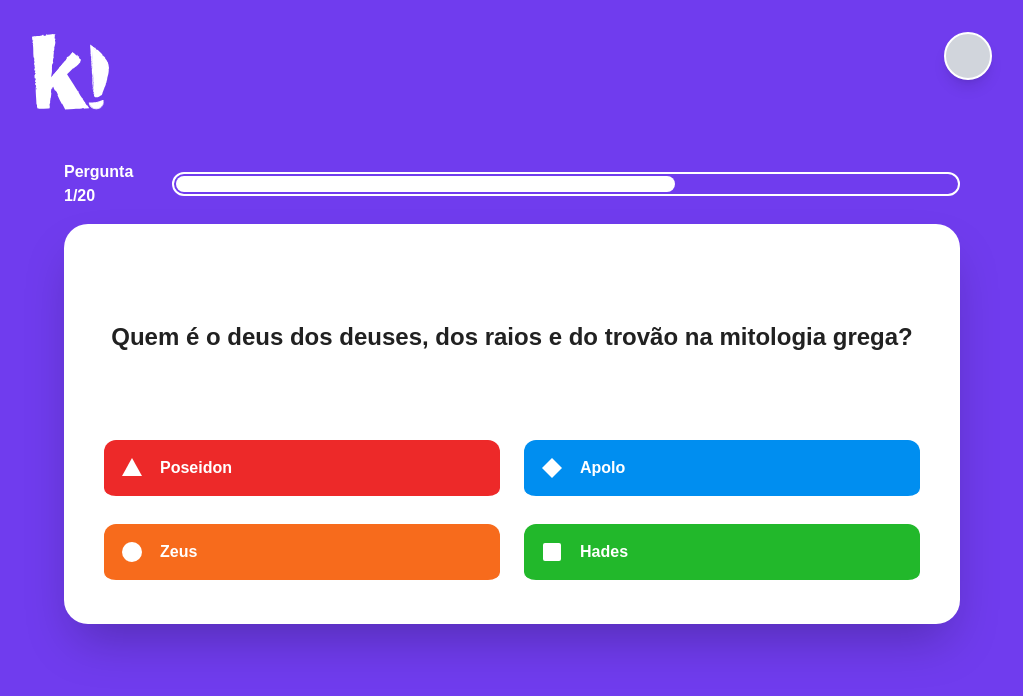
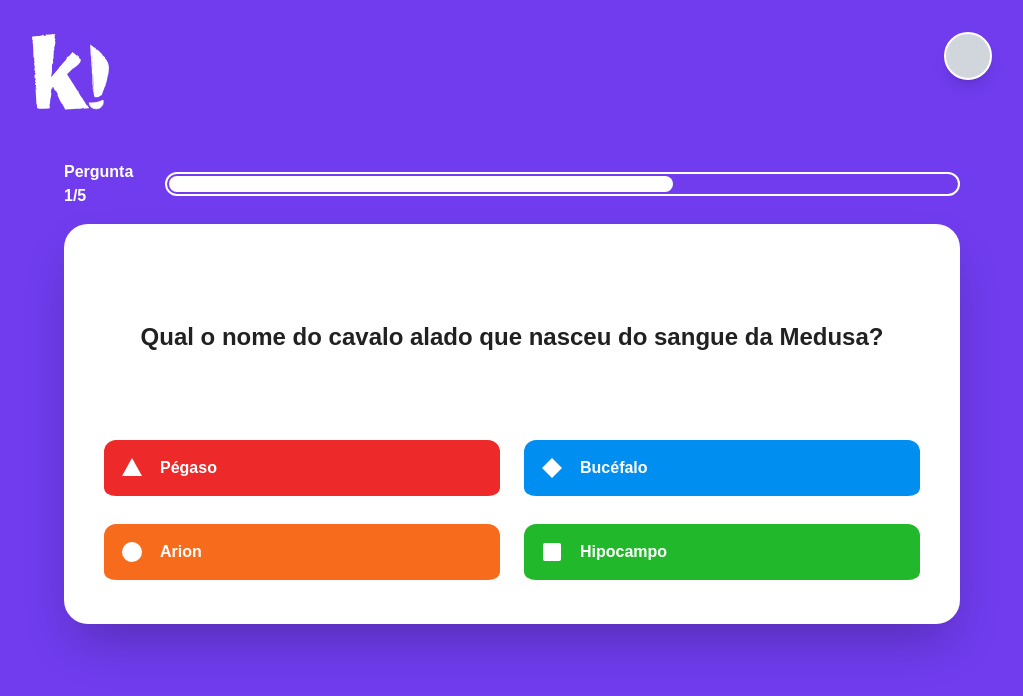
Before and after one commit to Miguel-Edson/Karoonte-frontend, a Next.js app: page /question in a window 1280 px wide. Shown: the top 696 px of the page, without its empty margins (128-1151 px from the left). Built offline with nearby package versions, Linux system fonts and the light colour scheme.

Commit message:
Enhance game functionality by implementing dynamic question selection and intelligent timer management; update results screen to display final score and player information.

```diff
--- a/app/(game)/question/page.tsx
+++ b/app/(game)/question/page.tsx
@@ -1,69 +1,93 @@
 "use client";
 import { useState, useEffect } from "react";
-import Link from "next/link";
+import { useRouter } from "next/navigation"; // 1. NOVO: Importamos o roteador automático do Next
 import { ProgressBar } from "@/components/ui/ProgressBar";
 import { OptionButton } from "@/components/ui/Button";
-// 1. Importamos as perguntas que acabamos de criar
-import { greekMythologyQuestions } from "@/lib/questions";
+import { greekMythologyQuestions, Question } from "@/lib/questions";
 
 export default function QuestionScreen() {
-  // Controle de qual pergunta está aparecendo agora (0 é a primeira)
+  const router = useRouter(); // Inicializa o roteador
+  const [gameQuestions, setGameQuestions] = useState<Question[]>([]);
   const [currentQuestionIndex, setCurrentQuestionIndex] = useState(0);
-
   const [showGabarito, setShowGabarito] = useState(false);
   const [progress, setProgress] = useState(100);
-  const [isCorrect, setIsCorrect] = useState(false); // Para mostrar a cor/texto certo
+  const [isCorrect, setIsCorrect] = useState(false);
+  const [score, setScore] = useState(0);
+  const [isTimeOut, setIsTimeOut] = useState(false); // 2. NOVO: Para saber se o tempo esgotou ou se o jogador clicou
 
-  // Pegamos a pergunta atual com base no índice
-  const currentQuestion = greekMythologyQuestions[currentQuestionIndex];
+  useEffect(() => {
+    const perguntasSorteadas = [...greekMythologyQuestions]
+      .sort(() => Math.random() - 0.5)
+      .slice(0, 5);
+    setGameQuestions(perguntasSorteadas);
+  }, []);
 
-  // Lógica do cronômetro
+  // 3. NOVO: Cronômetro Inteligente (15s para Pergunta, 5s para Gabarito)
   useEffect(() => {
-    if (showGabarito) return;
+    if (gameQuestions.length === 0) return;
 
-    const tempoTotalEmSegundos = 15;
+    // Se estiver no gabarito, o tempo é 5s. Se estiver na pergunta, é 15s.
+    const tempoAtualEmSegundos = showGabarito ? 5 : 15;
     const intervaloEmMs = 100;
-    const passo = 100 / ((tempoTotalEmSegundos * 1000) / intervaloEmMs);
+    const passo = 100 / ((tempoAtualEmSegundos * 1000) / intervaloEmMs);
 
     const timer = setInterval(() => {
-      setProgress((valorAnterior) => {
-        if (valorAnterior - passo <= 0) {
-          clearInterval(timer);
-          setIsCorrect(false); // Se o tempo acabou, errou!
-          setShowGabarito(true);
-          return 0;
-        }
-        return valorAnterior - passo;
+      setProgress((prev) => {
+        if (prev - passo <= 0) return 0;
+        return prev - passo;
       });
     }, intervaloEmMs);
 
     return () => clearInterval(timer);
-  }, [showGabarito, currentQuestionIndex]);
+  }, [showGabarito, currentQuestionIndex, gameQuestions.length]);
 
-  // Função para lidar com o clique na alternativa
+  // 4. NOVO: O que fazer quando a barra de progresso chega a 0%
+  useEffect(() => {
+    if (progress <= 0 && gameQuestions.length > 0) {
+      if (!showGabarito) {
+        // Caso A: Acabou o tempo de responder a pergunta (15s)
+        setIsTimeOut(true);
+        setIsCorrect(false);
+        setProgress(100); // Enche a barra novamente para o cronômetro do Gabarito
+        setShowGabarito(true);
+      } else {
+        // Caso B: Acabou o tempo de visualização do Gabarito (5s)
+        if (currentQuestionIndex < gameQuestions.length - 1) {
+          // Passa para a próxima pergunta automaticamente
+          setCurrentQuestionIndex((prev) => prev + 1);
+          setProgress(100); // Enche a barra para a nova pergunta
+          setShowGabarito(false);
+        } else {
+          // Era a última pergunta! Vai para o Ranking automaticamente
+          router.push("/results");
+        }
+      }
+    }
+  }, [progress, showGabarito, currentQuestionIndex, gameQuestions.length, router]);
+
+  useEffect(() => {
+    localStorage.setItem('karoonte_score', score.toString());
+  }, [score]);
+
   const handleOptionClick = (selectedIndex: number) => {
-    if (showGabarito) return; // Trava o clique se já respondeu
+    if (showGabarito) return;
 
+    const currentQuestion = gameQuestions[currentQuestionIndex];
     const acertou = selectedIndex === currentQuestion.correctAnswerIndex;
+
+    if (acertou) setScore((prev) => prev + 2);
+
+    setIsTimeOut(false); // Clicou antes do tempo acabar
     setIsCorrect(acertou);
+    setProgress(100); // 5. NOVO: Enche a barra para os 5 segundos do Gabarito
     setShowGabarito(true);
   };
 
-  // Função para avançar para a próxima pergunta
-  const handleNextQuestion = () => {
-    if (currentQuestionIndex < greekMythologyQuestions.length - 1) {
-      setCurrentQuestionIndex(currentQuestionIndex + 1);
-      setShowGabarito(false);
-      setProgress(100);
-    }
-  };
+  const IconTriangle = <svg viewBox="0 0 24 24" fill="currentColor"><path d="M12 2L22 20H2L12 2Z" /></svg>;
+  const IconCircle = <svg viewBox="0 0 24 24" fill="currentColor"><circle cx="12" cy="12" r="10" /></svg>;
+  const IconDiamond = <svg viewBox="0 0 24 24" fill="currentColor"><path d="M12 2L22 12L12 22L2 12L12 2Z" /></svg>;
+  const IconSquare = <svg viewBox="0 0 24 24" fill="currentColor"><rect x="3" y="3" width="18" height="18" rx="2" /></svg>;
 
-  const IconTriangle = <svg viewBox="0 0 24 24" fill="currentColor"><path d="M12 2L22 20H2L12 2Z"/></svg>;
-  const IconCircle = <svg viewBox="0 0 24 24" fill="currentColor"><circle cx="12" cy="12" r="10"/></svg>;
-  const IconDiamond = <svg viewBox="0 0 24 24" fill="currentColor"><path d="M12 2L22 12L12 22L2 12L12 2Z"/></svg>;
-  const IconSquare = <svg viewBox="0 0 24 24" fill="currentColor"><rect x="3" y="3" width="18" height="18" rx="2"/></svg>;
-
-  // Um array com as propriedades de cada botão para facilitar a renderização
   const buttonStyles = [
     { color: "bg-ilga-red", icon: IconTriangle },
     { color: "bg-ilga-blue", icon: IconDiamond },
@@ -71,37 +95,47 @@ export default function QuestionScreen() {
     { color: "bg-ilga-green", icon: IconSquare },
   ];
 
+  if (gameQuestions.length === 0) {
+    return (
+      <div className="flex-grow flex items-center justify-center">
+        <h2 className="text-ilga-white text-2xl font-bold animate-pulse">Preparando as perguntas...</h2>
+      </div>
+    );
+  }
+
+  const currentQuestion = gameQuestions[currentQuestionIndex];
+
   return (
     <div className="w-full flex flex-col items-center">
       <div className="w-full max-w-4xl mb-4 flex justify-between items-center gap-4 text-ilga-white font-bold">
-        <span>Pergunta {currentQuestionIndex + 1}/{greekMythologyQuestions.length}</span>
+        <span>Pergunta {currentQuestionIndex + 1}/{gameQuestions.length}</span>
         <ProgressBar progress={progress} />
       </div>
 
       <div className="bg-ilga-white rounded-3xl p-6 md:p-10 w-full max-w-4xl shadow-2xl relative overflow-hidden flex flex-col min-h-[400px]">
 
-        {/* Faixa do Gabarito Dinâmica (Acerto, Erro ou Fim de tempo) */}
         {showGabarito && (
-          <div className="absolute inset-0 z-10 flex items-center justify-center pointer-events-none">
-            <div className={`text-ilga-white w-[120%] py-4 -rotate-[8deg] flex justify-center shadow-xl ${progress <= 0 ? 'bg-ilga-black' : (isCorrect ? 'bg-ilga-green' : 'bg-ilga-red')}`}>
-              <span className="text-3xl md:text-5xl font-extrabold italic tracking-wider drop-shadow-md">
-                {progress <= 0 ? "TEMPO ESGOTADO!" : (isCorrect ? "CORRETO!" : "INCORRETO!")}
+          <div className="absolute inset-0 z-20 flex flex-col items-center justify-center bg-black/10 backdrop-blur-sm transition-all duration-300">
+            <div className={`text-ilga-white w-[150%] md:w-[200%] py-6 md:py-8 -rotate-[8deg] flex justify-center shadow-2xl transform scale-105 ${isTimeOut ? 'bg-ilga-black' : (isCorrect ? 'bg-ilga-green' : 'bg-ilga-red')}`}>
+              <span className="text-4xl md:text-6xl font-black italic tracking-widest drop-shadow-xl">
+                {isTimeOut ? "TEMPO ESGOTADO!" : (isCorrect ? "CORRETO!" : "INCORRETO!")}
               </span>
             </div>
+
+            <span className="mt-16 bg-ilga-white text-ilga-black px-4 py-1 rounded-full font-bold text-sm shadow animate-pulse">
+              Aguarde a próxima...
+            </span>
           </div>
         )}
 
-        {/* Texto Dinâmico da Pergunta */}
         <div className="flex-grow flex items-center justify-center mb-8 z-0">
           <h1 className="text-ilga-black text-lg md:text-2xl font-extrabold text-center leading-relaxed">
             {currentQuestion.text}
           </h1>
         </div>
 
-        {/* Alternativas Dinâmicas */}
         <div className="grid grid-cols-1 md:grid-cols-2 gap-4 md:gap-6 z-0">
           {currentQuestion.options.map((optionText, index) => {
-            // Se o gabarito estiver ativo, apenas a resposta correta não fica apagada
             const isFaded = showGabarito && index !== currentQuestion.correctAnswerIndex;
 
             return (
@@ -116,25 +150,6 @@ export default function QuestionScreen() {
             );
           })}
         </div>
-
-        {/* Links de navegação após responder */}
-        {showGabarito && (
-          <div className="mt-8 flex justify-between z-20">
-            <Link href="/results" className="text-ilga-black font-bold underline">
-              Finalizar e ver Ranking
-            </Link>
-
-            {/* Botão de Próxima Pergunta (só aparece se não for a última) */}
-            {currentQuestionIndex < greekMythologyQuestions.length - 1 && (
-              <button
-                onClick={handleNextQuestion}
-                className="bg-ilga-black text-ilga-white px-6 py-2 rounded-lg font-bold hover:scale-105 transition-transform"
-              >
-                Próxima Pergunta &rarr;
-              </button>
-            )}
-          </div>
-        )}
       </div>
     </div>
   );
--- a/app/(game)/results/page.tsx
+++ b/app/(game)/results/page.tsx
@@ -1,23 +1,47 @@
+// app/(game)/results/page.tsx
+"use client"; // Precisamos disso para poder ler o localStorage
+import { useEffect, useState } from "react";
+import Link from "next/link";
+
 export default function ResultsScreen() {
+  const [finalScore, setFinalScore] = useState(0);
+
+  // Assim que a tela carrega, ele busca a pontuação que salvamos
+  useEffect(() => {
+    const pontuacaoSalva = localStorage.getItem('karoonte_score');
+    if (pontuacaoSalva) {
+      setFinalScore(parseInt(pontuacaoSalva, 10));
+    }
+  }, []);
+
   return (
     <div className="w-full flex flex-col items-center mt-12">
-      <div className="bg-ilga-white rounded-3xl p-8 md:p-12 w-full max-w-md shadow-2xl flex flex-col items-center min-h-[350px]">
+      <div className="bg-ilga-white rounded-3xl p-8 md:p-12 w-full max-w-md shadow-2xl flex flex-col items-center min-h-[350px] relative">
 
-        <h2 className="text-ilga-black font-extrabold mb-8 text-xl tracking-tight">
-          Pontuação
+        <h2 className="text-ilga-black font-extrabold mb-8 text-2xl tracking-tight">
+          Pontuação Final
         </h2>
 
-        <ul className="w-full space-y-4 mb-8 text-xs md:text-sm font-extrabold text-ilga-black flex-grow">
-          <li className="flex justify-between items-center border-b border-gray-200 pb-2">
-            <span>1. ESP 32 . @ 12123344</span>
-            <span>122</span>
+        {/* Mostramos o jogador atual (Você) e a pontuação simulando o ESP */}
+        <ul className="w-full space-y-4 mb-8 text-sm md:text-base font-extrabold text-ilga-black flex-grow">
+          <li className="flex justify-between items-center border-b-2 border-gray-100 pb-3">
+            <span>1. Jogador Web (Você)</span>
+            <span className="text-ilga-purple text-2xl">{finalScore} pts</span>
           </li>
-          <li className="flex justify-between items-center border-b border-gray-200 pb-2">
+
+          {/* Exemplo de outros jogadores estáticos para manter o design */}
+          <li className="flex justify-between items-center border-b border-gray-100 pb-2 opacity-50">
             <span>2. ESP 32 . @ 12123344</span>
-            <span>99</span>
+            <span>0 pts</span>
           </li>
         </ul>
 
+        <Link
+          href="/"
+          className="bg-ilga-green text-ilga-white px-8 py-3 rounded-xl font-bold hover:scale-105 transition-transform shadow-md mt-auto"
+        >
+          Jogar Novamente
+        </Link>
       </div>
     </div>
   );
```
